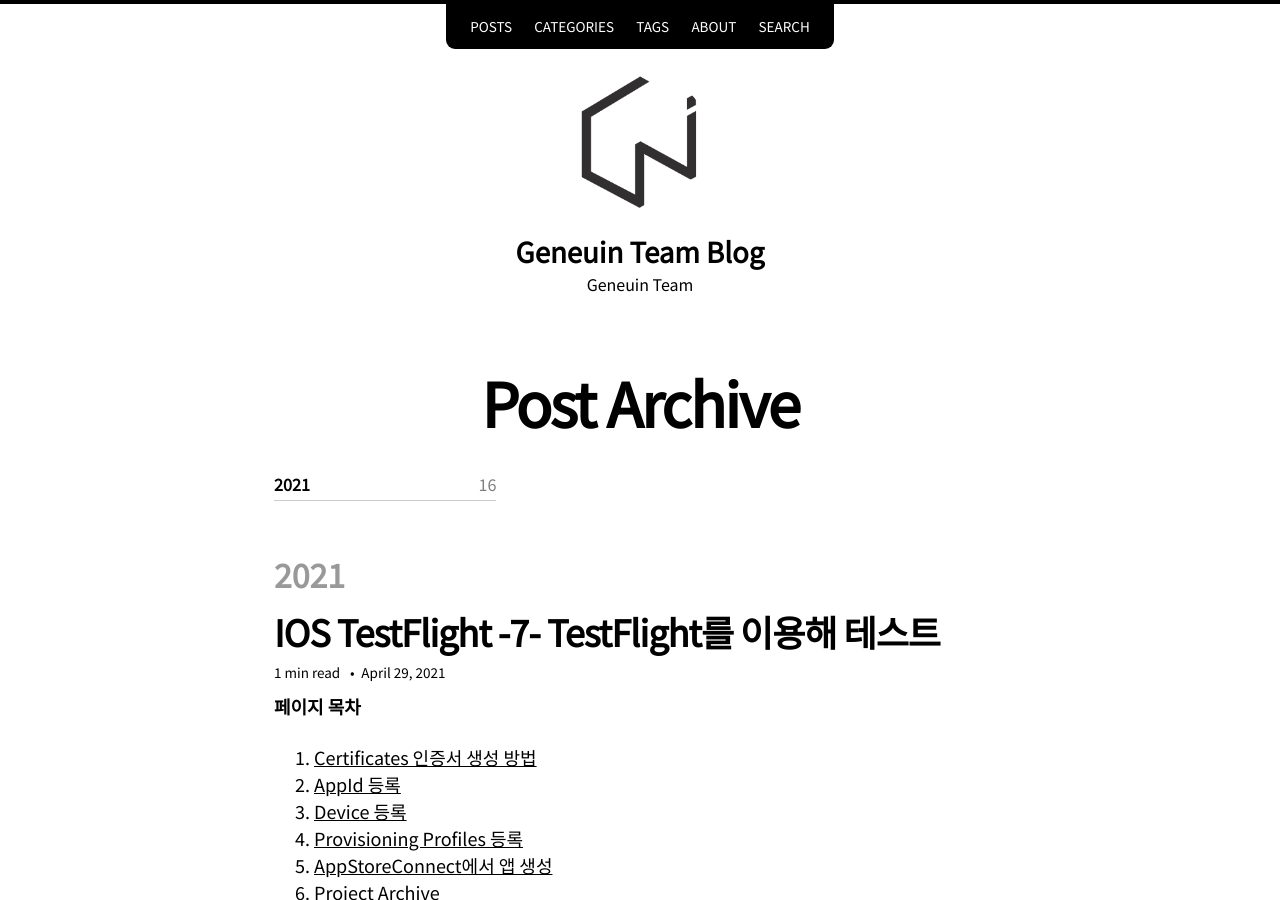
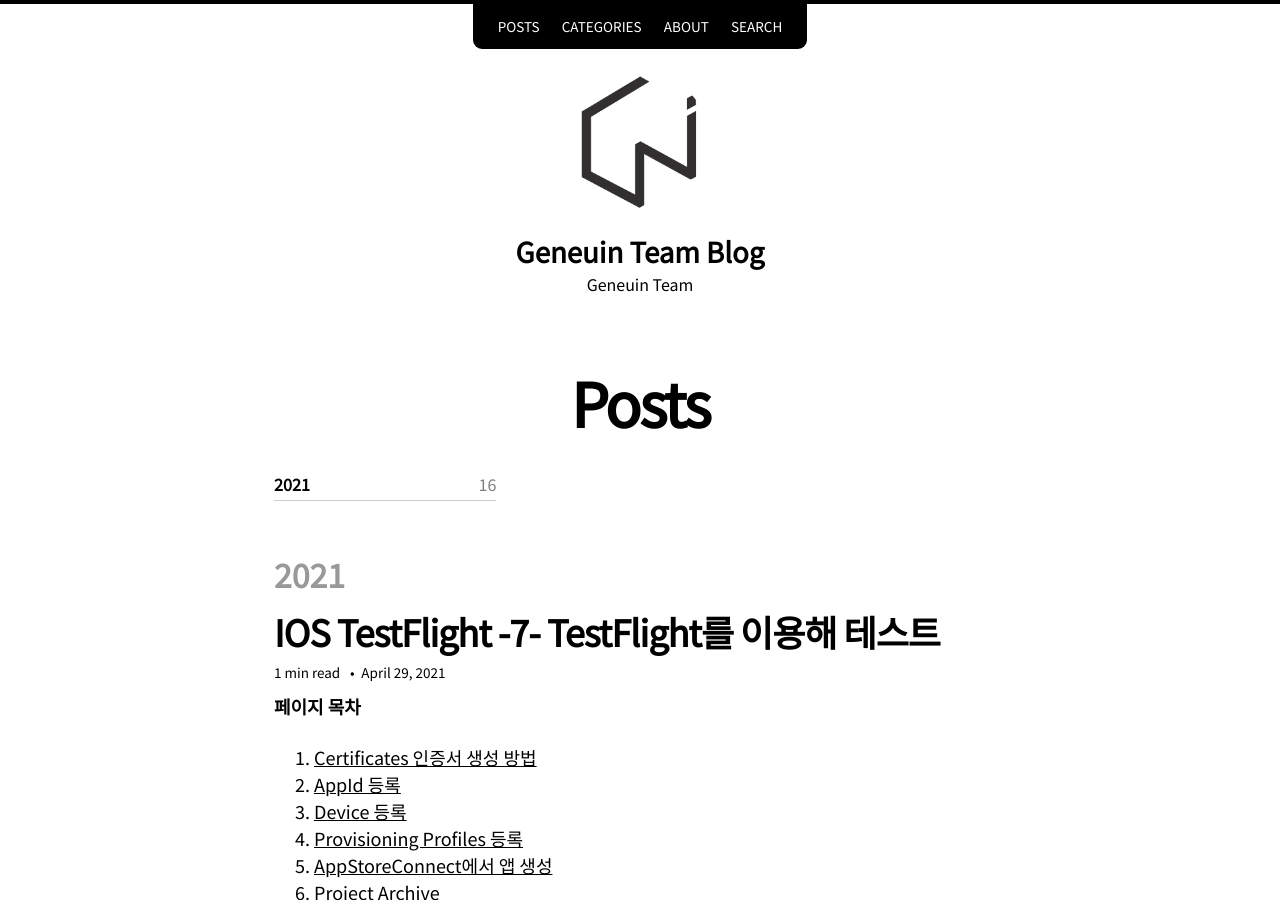
Before and after one commit to jblee-bong/bong.pos, a Jekyll site: the page built from _pages/posts.md, in a window 1280 px wide and 900 px high. Built offline with Jekyll 4.4.1, drawn with Linux system fonts in a browser that asks for light colours; nearby versions of some CDN libraries.

Commit message:
Docs: 페이지 별 내용 변경 및 Tages 페이지 제거

```diff
--- a/_data/navigation.yml
+++ b/_data/navigation.yml
@@ -4,8 +4,8 @@
   url: /posts/
 - title: Categories
   url: /categories/
-- title: Tags
-  url: /tags/
+# - title: Tags
+#   url: /tags/
 - title: About
   url: /about/
 - title: Search
--- a/_pages/posts.md
+++ b/_pages/posts.md
@@ -1,5 +1,5 @@
 ---
-title: Post Archive
+title: Posts
 layout: posts
 permalink: /posts/
 show_excerpts: true
--- a/_pages/tags.md
+++ b/_pages/tags.md
@@ -1,5 +1,5 @@
 ---
-title: Tag Archive
+title: Tags
 layout: tags
 permalink: /tags/
 show_excerpts: true
```
Also changed, not shown: _pages/categories.md (+1 -1 lines).
